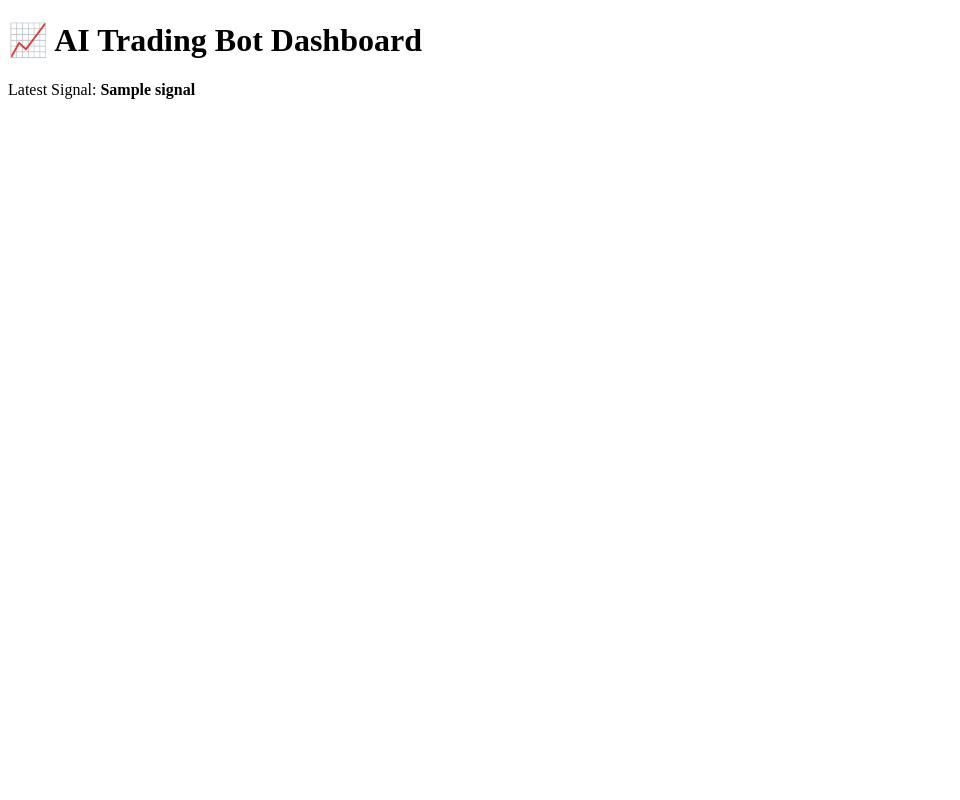
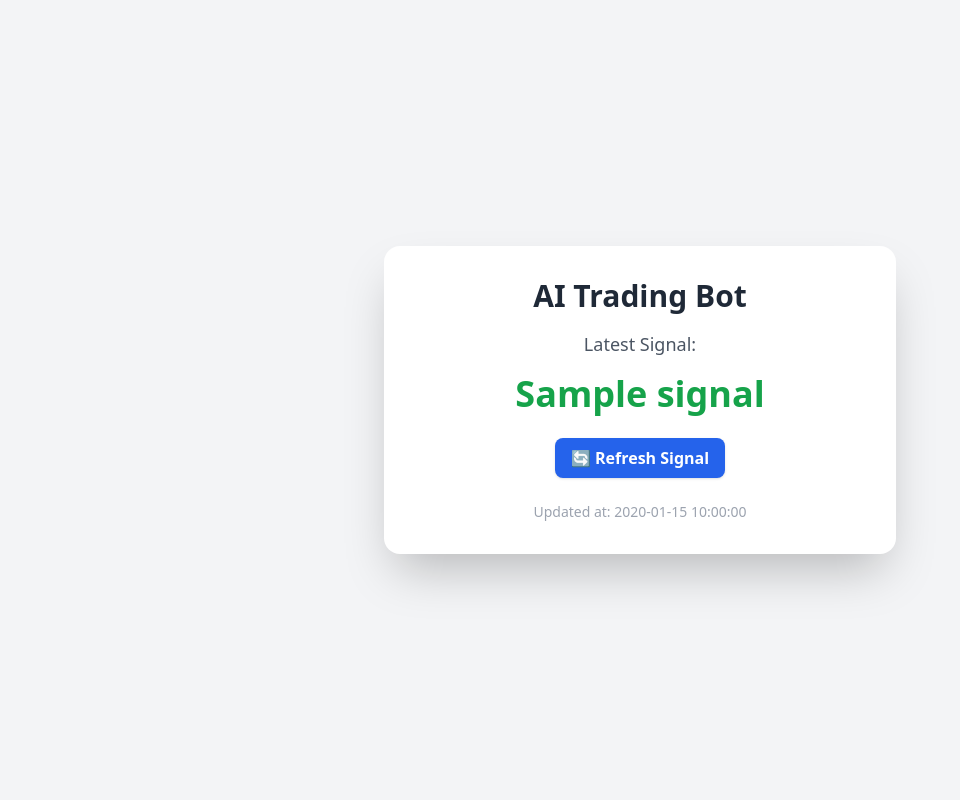
Before and after one commit to stocktostockbot/ai-trading-bot, a Flask app: template templates/index.html in a window 1280 px wide. Shown: the whole page, without its empty margins (0-960 px from the left). Run offline with Flask 3, Linux system fonts and the light colour scheme; the template is opened without the code that fills it: most values are stand-ins (such as "Sample title", 1, 10 or a date in 2020); some libraries are stand-ins or nearby versions.

Commit message:
Update index.html

```diff
--- a/templates/index.html
+++ b/templates/index.html
@@ -1,10 +1,23 @@
 <!DOCTYPE html>
-<html>
+<html lang="en">
 <head>
-    <title>AI Trading Bot Dashboard</title>
+  <meta charset="UTF-8">
+  <title>📈 AI Trading Signal Dashboard</title>
+  <script src="https://cdn.tailwindcss.com"></script>
 </head>
-<body>
-    <h1>📈 AI Trading Bot Dashboard</h1>
-    <p>Latest Signal: <strong>{{ signal }}</strong></p>
+<body class="bg-gray-100 text-gray-800 min-h-screen flex items-center justify-center">
+  <div class="bg-white shadow-2xl rounded-2xl p-8 max-w-lg w-full">
+    <h1 class="text-3xl font-bold text-center mb-4">AI Trading Bot</h1>
+    <div class="text-center">
+      <p class="text-lg text-gray-600">Latest Signal:</p>
+      <p class="text-4xl font-extrabold text-green-600 my-4">{{ signal }}</p>
+    </div>
+    <div class="text-center mt-6">
+      <button onclick="window.location.reload()" class="px-4 py-2 bg-blue-600 text-white font-semibold rounded-lg shadow hover:bg-blue-700">
+        🔄 Refresh Signal
+      </button>
+    </div>
+    <p class="text-center text-sm text-gray-400 mt-6">Updated at: {{ now }}</p>
+  </div>
 </body>
 </html>
```
